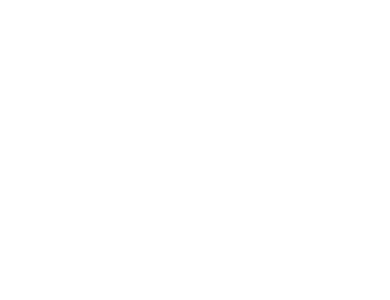
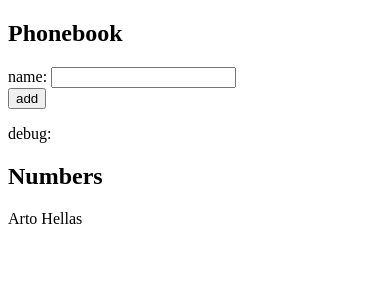
Before and after one commit to markh0rr/fullstackopen, a React (Vite) app in the folder part2/phonebook/: page / in a window 390 px wide. Shown: the top 300 px of the page. Built offline with nearby package versions, Linux system fonts and the light colour scheme.

Commit message:
2.6 phonebook step1 done

```diff
--- a/part2/phonebook/src/App.jsx
+++ b/part2/phonebook/src/App.jsx
@@ -1,8 +1,49 @@
-function App() {
+import { useState } from 'react'
+
+const Person = ({person}) => {
   return (
-    <>
+    <p>{person.name}</p>
+  )
+}
 
-    </>
+const App = () => {
+  const [persons, setPersons] = useState([
+    { name: 'Arto Hellas' }
+  ])
+  const [newName, setNewName] = useState('')
+
+  const handleNameInputChange = (event) => {
+    setNewName(event.target.value)
+  }
+
+  const handleFormSubmit = (event) => {
+    event.preventDefault()
+    if(newName !== "") {
+      const newPerson = {
+        name: newName
+      }
+      setPersons(persons.concat(newPerson))
+      setNewName('')
+    }
+  }
+
+  return (
+    <div>
+      <h2>Phonebook</h2>
+      <form onSubmit={handleFormSubmit}>
+        <div>
+          name: <input value={newName} onChange={handleNameInputChange}/>
+        </div>
+        <div>
+          <button type="submit">add</button>
+        </div>
+      </form>
+      <p>debug: {newName}</p>
+      <h2>Numbers</h2>
+      {persons.map(person =>
+        <Person key={person.name} person={person} />
+      )}
+    </div>
   )
 }
 
```
